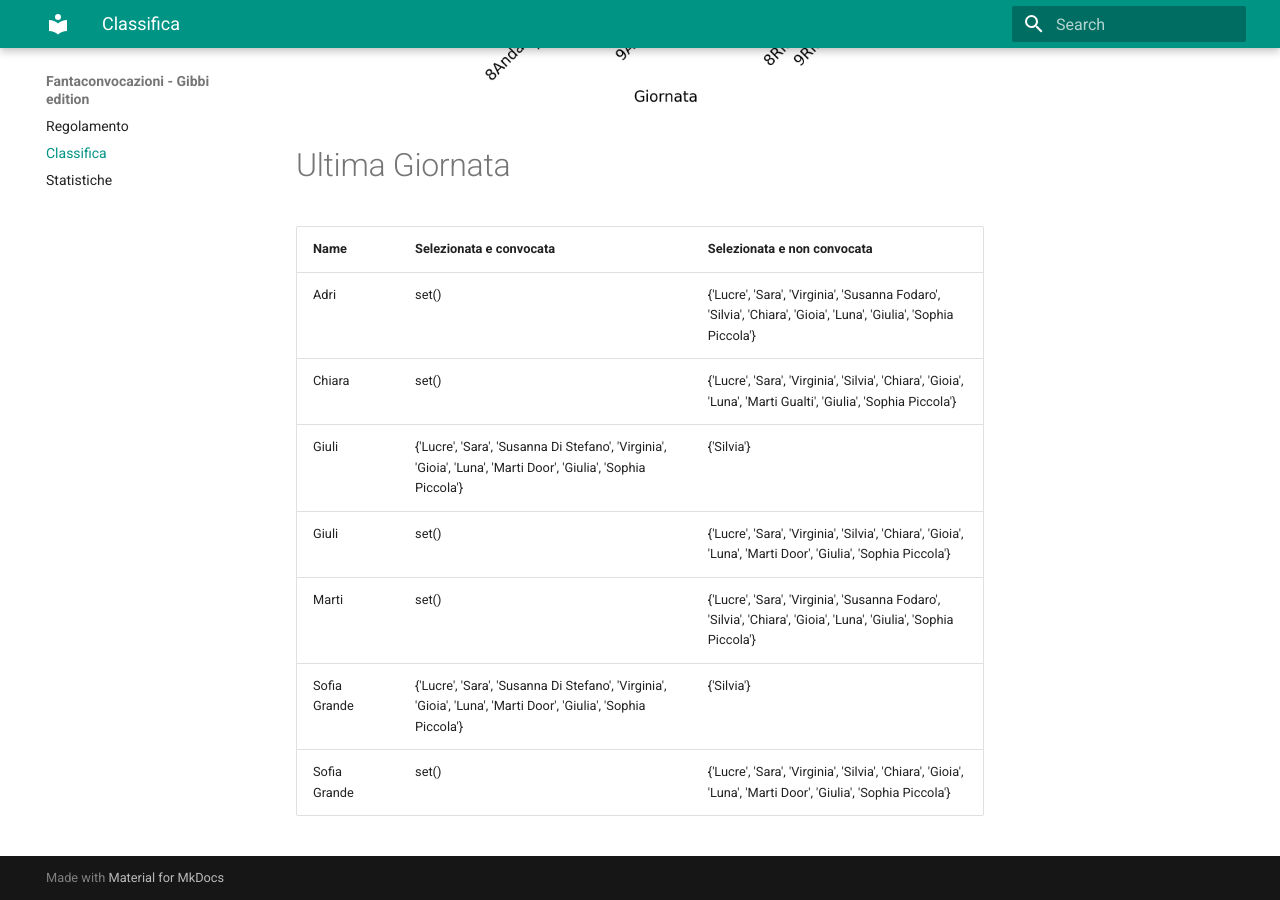
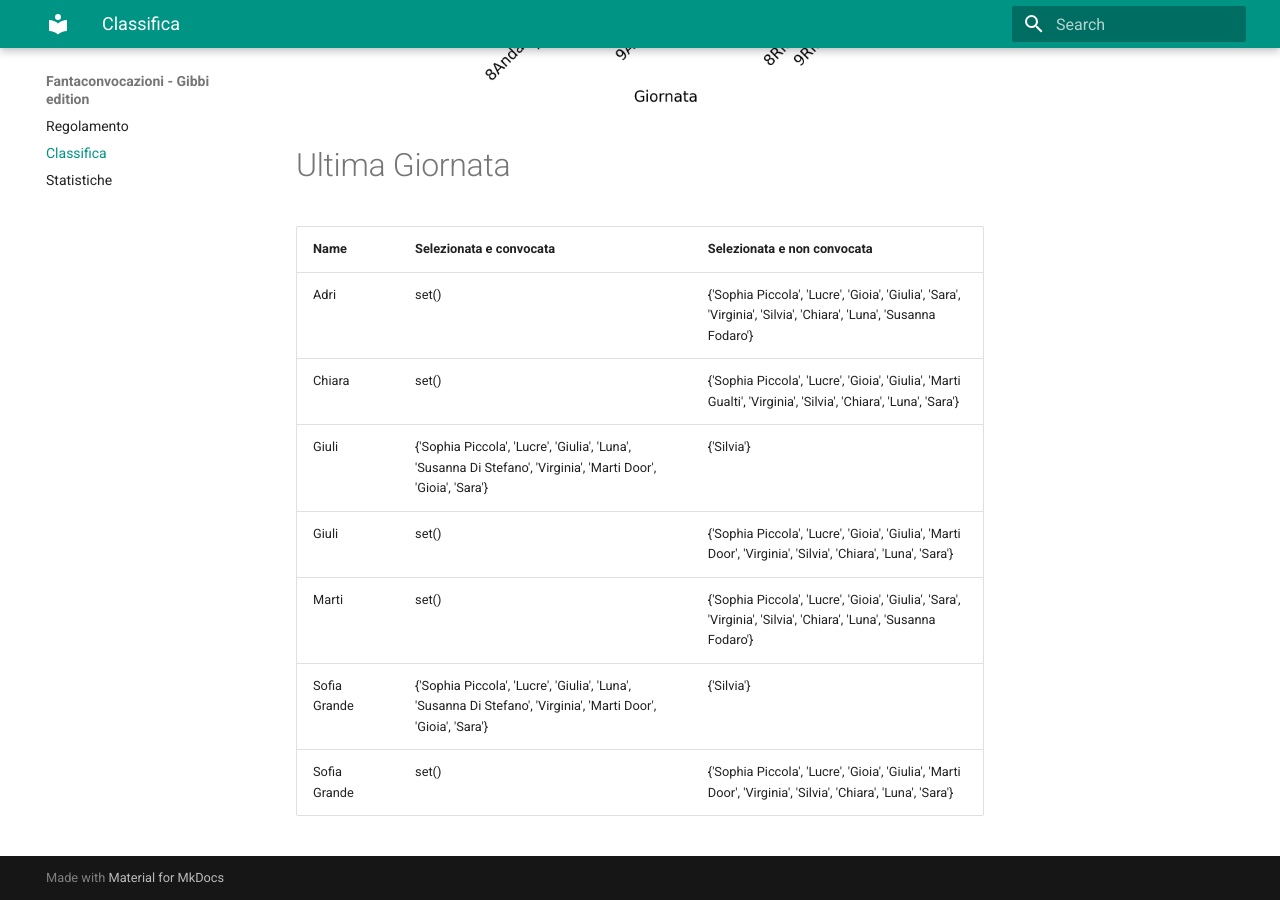
Before and after one commit to martinig94/fantagibbi, an MkDocs documentation site: the page built from docs/Classifica.md, in a window 1280 px wide and 900 px high, scrolled down 1003 px. Built offline with MkDocs 1.6.1 and Material for MkDocs 9.7.7, drawn with Linux system fonts in a browser that asks for light colours.

Commit message:
Auto-update from main.py

```diff
--- a/docs/Classifica.md
+++ b/docs/Classifica.md
@@ -18,11 +18,11 @@
 <!-- START_TABLE CORRECT -->
 | Name         | Selezionata e convocata                                                                                        | Selezionata e non convocata                                                                                      |
 |:-------------|:---------------------------------------------------------------------------------------------------------------|:-----------------------------------------------------------------------------------------------------------------|
-| Adri         | set()                                                                                                          | {'Lucre', 'Sara', 'Virginia', 'Susanna Fodaro', 'Silvia', 'Chiara', 'Gioia', 'Luna', 'Giulia', 'Sophia Piccola'} |
-| Chiara       | set()                                                                                                          | {'Lucre', 'Sara', 'Virginia', 'Silvia', 'Chiara', 'Gioia', 'Luna', 'Marti Gualti', 'Giulia', 'Sophia Piccola'}   |
-| Giuli        | {'Lucre', 'Sara', 'Susanna Di Stefano', 'Virginia', 'Gioia', 'Luna', 'Marti Door', 'Giulia', 'Sophia Piccola'} | {'Silvia'}                                                                                                       |
-| Giuli        | set()                                                                                                          | {'Lucre', 'Sara', 'Virginia', 'Silvia', 'Chiara', 'Gioia', 'Luna', 'Marti Door', 'Giulia', 'Sophia Piccola'}     |
-| Marti        | set()                                                                                                          | {'Lucre', 'Sara', 'Virginia', 'Susanna Fodaro', 'Silvia', 'Chiara', 'Gioia', 'Luna', 'Giulia', 'Sophia Piccola'} |
-| Sofia Grande | {'Lucre', 'Sara', 'Susanna Di Stefano', 'Virginia', 'Gioia', 'Luna', 'Marti Door', 'Giulia', 'Sophia Piccola'} | {'Silvia'}                                                                                                       |
-| Sofia Grande | set()                                                                                                          | {'Lucre', 'Sara', 'Virginia', 'Silvia', 'Chiara', 'Gioia', 'Luna', 'Marti Door', 'Giulia', 'Sophia Piccola'}     |
+| Adri         | set()                                                                                                          | {'Sophia Piccola', 'Lucre', 'Gioia', 'Giulia', 'Sara', 'Virginia', 'Silvia', 'Chiara', 'Luna', 'Susanna Fodaro'} |
+| Chiara       | set()                                                                                                          | {'Sophia Piccola', 'Lucre', 'Gioia', 'Giulia', 'Marti Gualti', 'Virginia', 'Silvia', 'Chiara', 'Luna', 'Sara'}   |
+| Giuli        | {'Sophia Piccola', 'Lucre', 'Giulia', 'Luna', 'Susanna Di Stefano', 'Virginia', 'Marti Door', 'Gioia', 'Sara'} | {'Silvia'}                                                                                                       |
+| Giuli        | set()                                                                                                          | {'Sophia Piccola', 'Lucre', 'Gioia', 'Giulia', 'Marti Door', 'Virginia', 'Silvia', 'Chiara', 'Luna', 'Sara'}     |
+| Marti        | set()                                                                                                          | {'Sophia Piccola', 'Lucre', 'Gioia', 'Giulia', 'Sara', 'Virginia', 'Silvia', 'Chiara', 'Luna', 'Susanna Fodaro'} |
+| Sofia Grande | {'Sophia Piccola', 'Lucre', 'Giulia', 'Luna', 'Susanna Di Stefano', 'Virginia', 'Marti Door', 'Gioia', 'Sara'} | {'Silvia'}                                                                                                       |
+| Sofia Grande | set()                                                                                                          | {'Sophia Piccola', 'Lucre', 'Gioia', 'Giulia', 'Marti Door', 'Virginia', 'Silvia', 'Chiara', 'Luna', 'Sara'}     |
 <!-- END_TABLE CORRECT -->
```
